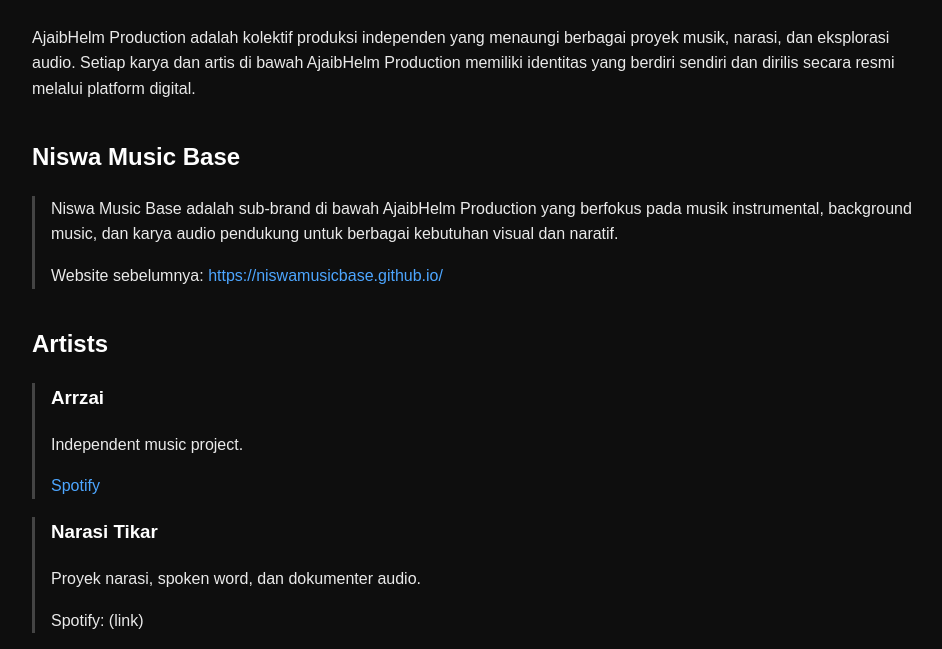
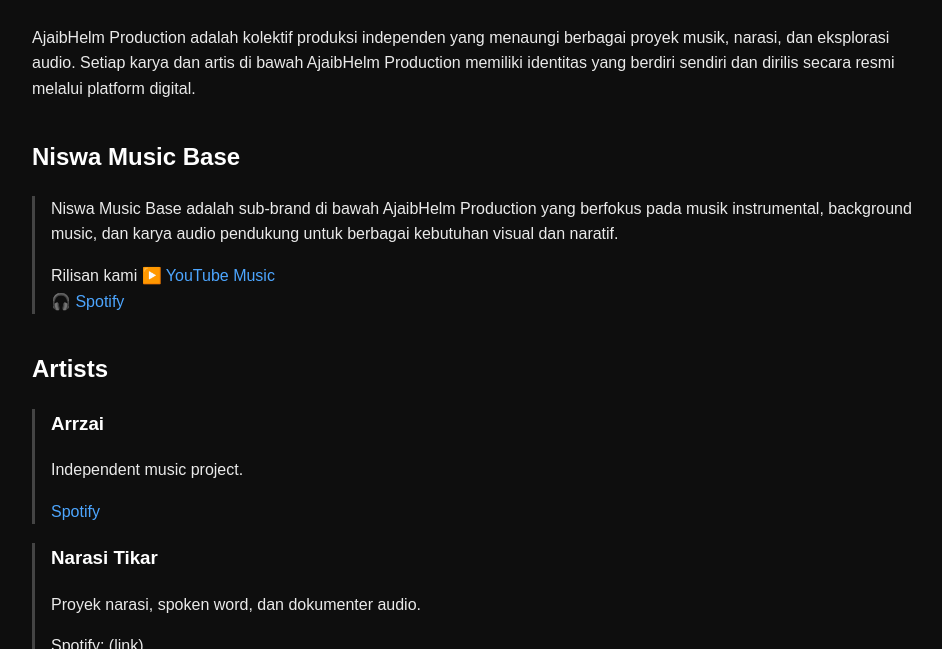
Before and after one commit to niswamusicbase/niswamusicbase.github.io, a plain HTML site: page index.html in a window 1280 px wide. Shown: the part 144-793 px from the top of the page, without its empty margins (158-1100 px from the left). Drawn offline with Linux system fonts and the light colour scheme.

Commit message:
Update links and content in index.html

```diff
--- a/index.html
+++ b/index.html
@@ -82,9 +82,9 @@
         pendukung untuk berbagai kebutuhan visual dan naratif.
       </p>
       <p>
-        Website sebelumnya:
-        <a href="https://niswamusicbase.github.io/" target="_blank">
-          https://niswamusicbase.github.io/
+        Rilisan kami
+        ▶️ <a href="https://youtube.com/channel/UCht6hybbLyGzTbshzVnRKXg" target="_blank">YouTube Music</a><br>
+        🎧 <a href="https://open.spotify.com/artist/5dhtM3T8F7LIdiqQFQtb8O" target="_blank">Spotify</a><br>
         </a>
       </p>
     </div>
```
